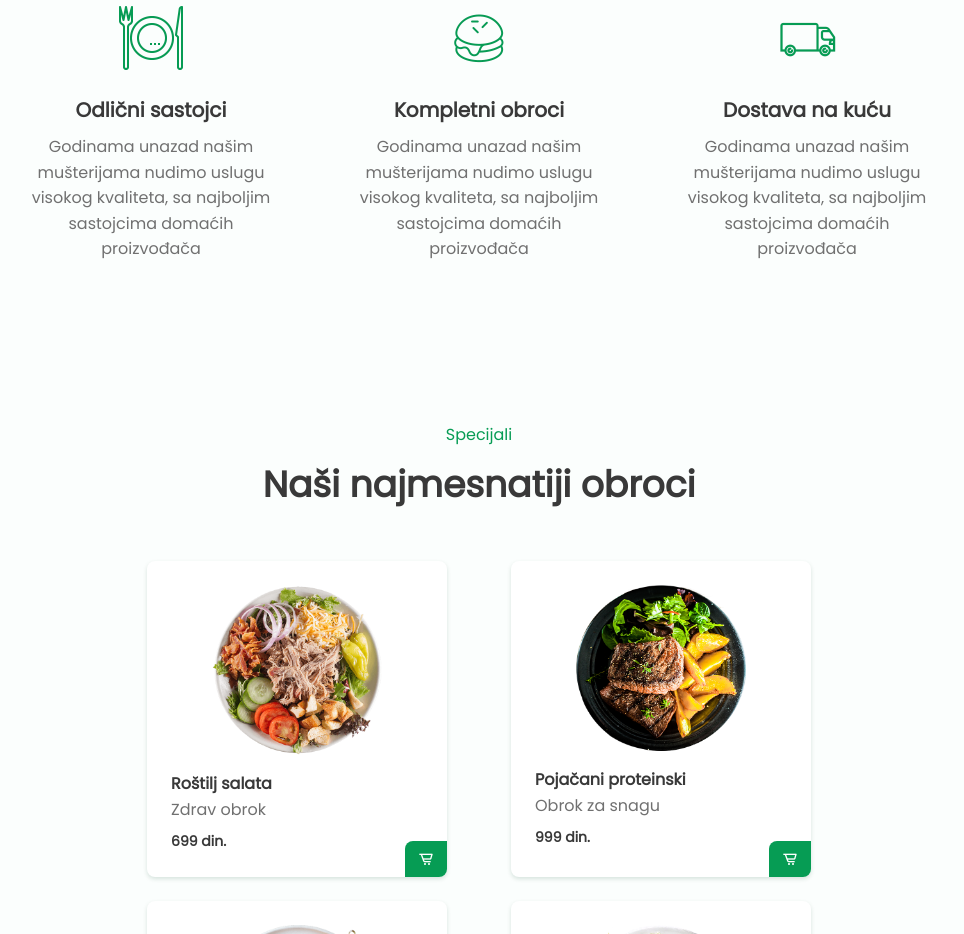
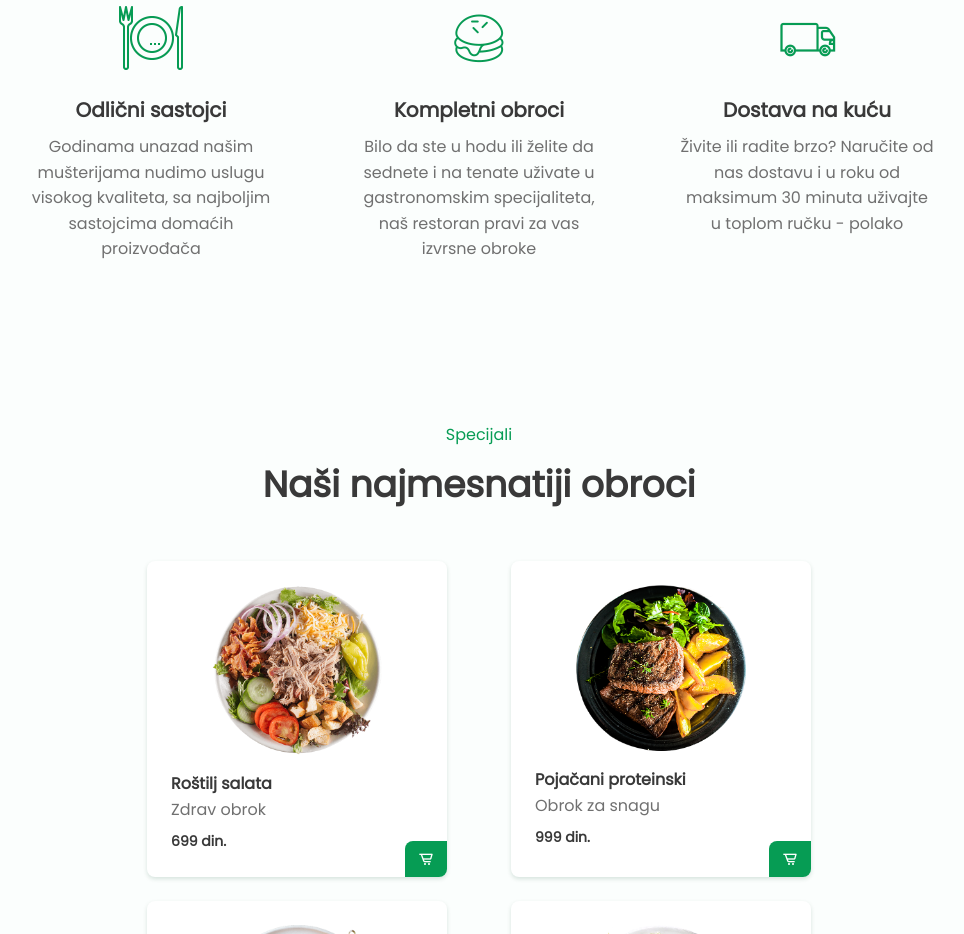
Before and after one commit to vokic/tipis-burgers-dark-light-theme-scroll-reveal, a plain HTML site: page index.html in a window 1280 px wide. Shown: the part 1700-2634 px from the top of the page, without its empty margins (161-1125 px from the left). Drawn offline with nearby package versions, Linux system fonts and the light colour scheme.

Commit message:
Add files via upload

```diff
--- a/index.html
+++ b/index.html
@@ -108,16 +108,17 @@
             <img src="img/burger.png" alt="" class="services__img" />
             <h3 class="services__title">Kompletni obroci</h3>
             <p class="services__description">
-              Godinama unazad našim mušterijama nudimo uslugu visokog kvaliteta,
-              sa najboljim sastojcima domaćih proizvođača
+              Bilo da ste u hodu ili želite da sednete i na tenate uživate u
+              gastronomskim specijaliteta, naš restoran pravi za vas izvrsne
+              obroke
             </p>
           </div>
           <div class="services__content">
             <img src="img/truck.png" alt="" class="services__img" />
             <h3 class="services__title">Dostava na kuću</h3>
             <p class="services__description">
-              Godinama unazad našim mušterijama nudimo uslugu visokog kvaliteta,
-              sa najboljim sastojcima domaćih proizvođača
+              Živite ili radite brzo? Naručite od nas dostavu i u roku od
+              maksimum 30 minuta uživajte u toplom ručku - polako
             </p>
           </div>
         </div>
```
